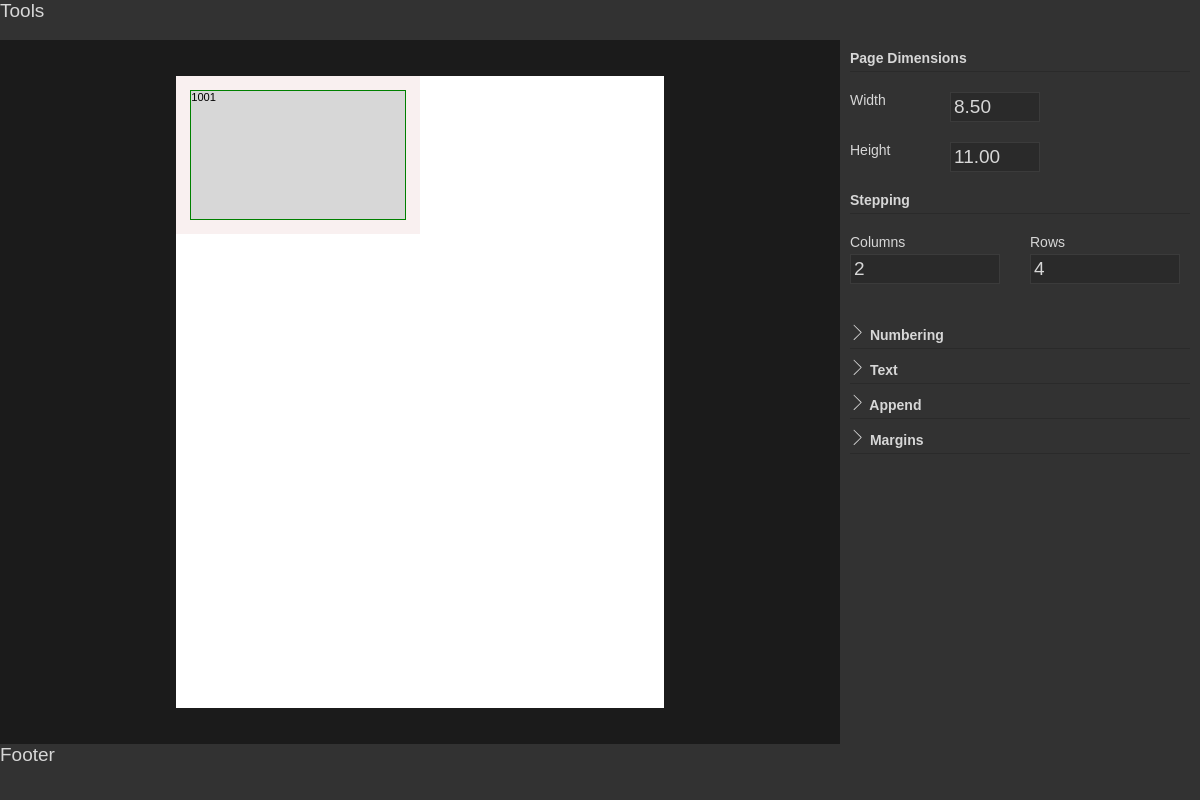
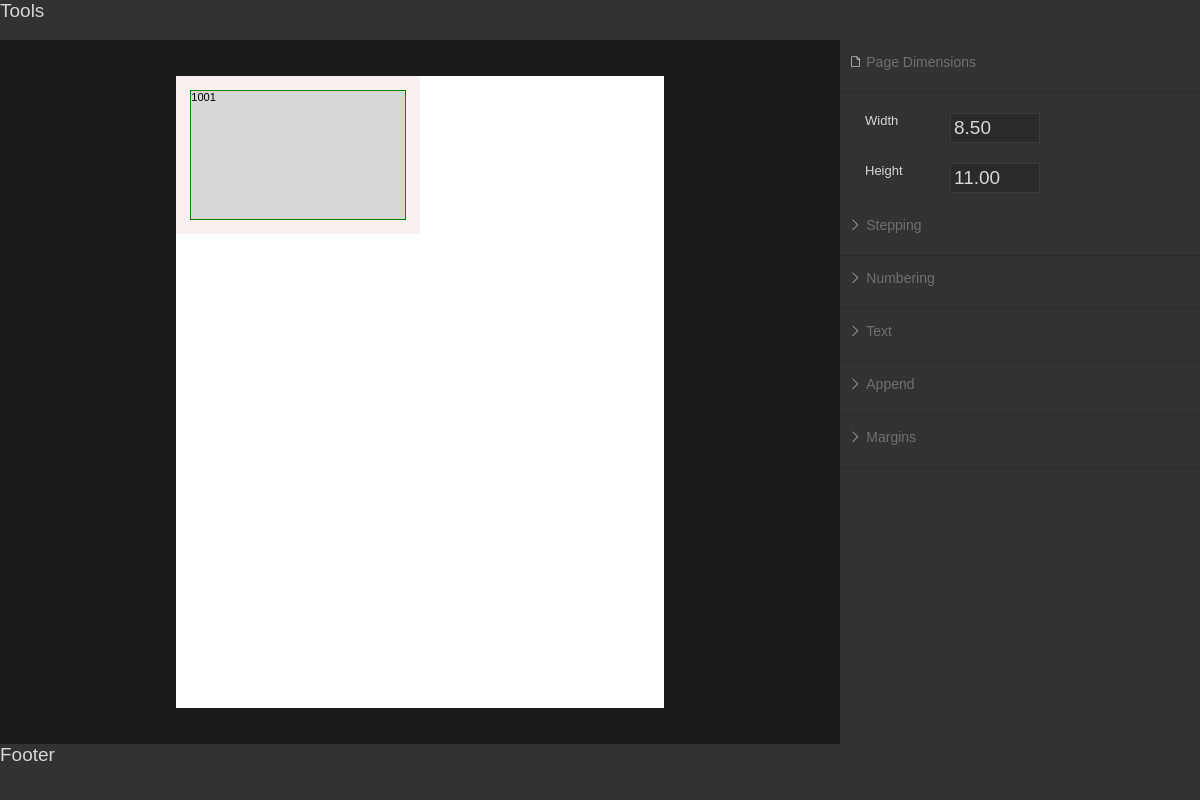
Before and after one commit to leografx/step, an Electron app: page index.html in a window 1200 px wide. Drawn offline with Linux system fonts and the light colour scheme; a web font is replaced by a local one.

Commit message:
collapsible improved

```diff
--- a/index.html
+++ b/index.html
@@ -14,15 +14,20 @@
 
         <div id="canvas-area" class="item" style="width: 100%; height: 100%;">
             <div id="canvas-page">
+                <div class="trim-size">
                     <div id="page-margin-top">&nbsp;</div>
                     <div id="page-margin-left">&nbsp;</div>
                     <div id="page-margin-right">&nbsp;</div>
                     <div id="page-margin-bottom">&nbsp;</div>
                 </div>
             </div>
+        </div>
 
         <div id="page-properties">
-            <h6>Page Dimensions</h6>
+            <div class="collapsible-trigger">
+                <img class="chevron" src="images/lnr-file-empty.svg" alt="page">
+                <span>Page Dimensions</span>
+            </div>
             <div class="input-group">
                 <label for="width">Width</label>
                 <input type="number" name="width" max="19.00" min="1" step=".125" id="width" value="8.50">
@@ -31,8 +36,11 @@
                 <label for="height">Height</label>
                 <input type="number" name="height" max="19.00" min="1" step=".125" id="height" value="11.00">
             </div>
-
-            <h6>Stepping</h6>
+            <div id="stepping" class="collapsible-trigger">
+                <img class="chevron" src="images/lnr-chevron-right.svg" alt="stepping" />
+                <span>Stepping</span>
+            </div>
+            <section id="toggle-stepping">
                 <div class="col-2">
                     <div>
                         <label for="columns">Columns</label>
@@ -43,11 +51,12 @@
                         <input type="number" name="rows" min="1" id="rows" value="4">
                     </div>
                 </div>
+            </section>
+            <div id="numbering" class="collapsible-trigger">
+                <img class="chevron" src="images/lnr-chevron-right.svg" alt="numbering" />
+                <span>Numbering</span>
+            </div>
 
-            <h6>
-                <img class="chevron" id="numbering" src="images/lnr-chevron-right.svg" alt="numbering" />
-                Numbering
-            </h6>
             <section id="toggle-numbering">
                 <div class="input-group-l">
                     <label for="quantity">Quantity</label>
@@ -62,32 +71,34 @@
                     <input type="checkbox" name="left-pad" id="left-pad" />
                 </div>
             </section>
-
-            <h6> <img class="chevron" id="textformat" src="images/lnr-chevron-right.svg" alt="text" /> Text</h6>
-            <section id="toggle-textformat">
+            <div id="text-format" class="collapsible-trigger">
+                <img class="chevron" src="images/lnr-chevron-right.svg" alt="text" />
+                <span>Text</span>
+            </div>
+            <section id="toggle-text-format">
                 <div class="input-group">
                     <label for="">Align</label>
                     <div>
-                        <img class="align" id="left" src="images/lnr-text-align-left-active.svg"
-                            alt="images/lnr-text-align-left-active.svg">
-                        <img class="align" id="center" src="images/lnr-text-align-center.svg"
-                            alt="images/lnr-text-align-center-active.svg">
-                        <img class="align" id="right" src="images/lnr-text-align-right.svg"
-                            alt="images/lnr-text-align-right-active.svg">
+                        <img class="align" id="left" src="images/lnr-text-align-left-active.svg" alt="images/lnr-text-align-left-active.svg">
+                        <img class="align" id="center" src="images/lnr-text-align-center.svg" alt="images/lnr-text-align-center-active.svg">
+                        <img class="align" id="right" src="images/lnr-text-align-right.svg" alt="images/lnr-text-align-right-active.svg">
                     </div>
                 </div>
                 <div class="input-group-l">
-                    <label for="font-size">Font Size</label>
+                    <label for="font-size">Size</label>
                     <input type="number" name="font-size" min="1.00" step="1" id="font-size" value="14.0">
                 </div>
                 <div class="input-group-l">
-                    <label for="font-color">Font Color</label>
+                    <label for="font-color">Color</label>
                     <input type="color" name="font-color" id="font-color" value="#000000">
                 </div>
 
             </section>
 
-            <h6> <img class="chevron" id="append" src="images/lnr-chevron-right.svg" alt="append" /> Append</h6>
+            <div id="append" class="collapsible-trigger">
+                <img class="chevron" src="images/lnr-chevron-right.svg" alt="append" />
+                <span>Append</span>
+            </div>
             <section id="toggle-append">
                 <div class="col-2">
                     <div>
@@ -102,24 +113,24 @@
             </section>
 
 
+            <div id="margins" class="collapsible-trigger">
+                <img class="chevron" src="images/lnr-chevron-right.svg" alt="margins" />
+                <span>Margins</span>
+            </div>
 
-            <h6> <img class="chevron" id="margins" src="images/lnr-chevron-right.svg" alt="margins" /> Margins</h6>
             <section id="toggle-margins">
                 <div class="col-2">
                     <div>
                         <label for="margin-top">Top</label>
                         <input type="number" name="margin-top" min="0" max="19" step=".125" id="margin-top" value=".25">
                         <label for="margin-left">Left</label>
-                        <input type="number" name="margin-left" min="0" max="19" step=".125" id="margin-left"
-                            value=".25">
+                        <input type="number" name="margin-left" min="0" max="19" step=".125" id="margin-left" value=".25">
                     </div>
                     <div>
                         <label for="margin-bottom">Bottom</label>
-                        <input type="number" name="margin-bottom" min="0" max="19" step=".125" id="margin-bottom"
-                            value=".25">
+                        <input type="number" name="margin-bottom" min="0" max="19" step=".125" id="margin-bottom" value=".25">
                         <label for="margin-right">Right</label>
-                        <input type="number" name="margin-right" min="0" max="19" step=".125" id="margin-right"
-                            value=".25">
+                        <input type="number" name="margin-right" min="0" max="19" step=".125" id="margin-right" value=".25">
                     </div>
                 </div>
             </section>
--- a/renderer.js
+++ b/renderer.js
@@ -9,8 +9,9 @@ function setDOMPageProperties() {
 
 function applyListeners() {
     setDOMPageProperties();
+    document.querySelector('#stepping').addEventListener("click", toggle);
     document.querySelector('#numbering').addEventListener("click", toggle);
-    document.querySelector('#textformat').addEventListener("click", toggle);
+    document.querySelector('#text-format').addEventListener("click", toggle);
     document.querySelector('#append').addEventListener("click", toggle);
     document.querySelector('#margins').addEventListener("click", toggle);
 
@@ -24,19 +25,23 @@ function applyListeners() {
 }
 
 function toggle(e) {
-    const section = document.getElementById('toggle-' + e.target.id);
+    const section = document.getElementById('toggle-' + e.target.parentNode.id);
     const chevronRight = 'images/lnr-chevron-right.svg';
     const chevronDown = 'images/lnr-chevron-down.svg';
 
-    console.log(section.style.display, e);
-    if (section.style.display !== 'grid') {
-        section.style.display = 'grid';
-        e.target.src = chevronDown;
-    } else {
-        section.style.display = 'none';
-        e.target.src = chevronRight;
+    try {
+        if (section.style.display !== 'grid') {
+            section.style.display = 'grid';
+            e.target.parentNode.firstElementChild.src = chevronDown;
+            e.target.parentNode.style.borderBottom = '0px';
+        } else {
+            section.style.display = 'none';
+            e.target.parentNode.firstElementChild.src = chevronRight;
+            e.target.parentNode.style.borderBottom = '1px solid #2A2A2A';
+        }
+    } catch {
+        console.log('Oops!');
     }
-
 }
 
 function changeTextAlignment(e) {
@@ -234,7 +239,7 @@ function updateNumberBox() {
 
 
 (function onInit() {
-    window.onresize = function () {
+    window.onresize = function() {
         calculateScaleFactor();
         setCanvasPageSize();
         updateMargins();
--- a/style.css
+++ b/style.css
@@ -105,10 +105,11 @@ h6 {
 }
 
 h6 {
-    font-size: 14px;
+    font-size: 12px;
 }
 
-div>h6 {
+h6 {
+    display: inline;
     border-bottom: 1px solid #2A2A2A;
     margin-bottom: 10px;
     padding-bottom: 5px;
@@ -121,6 +122,12 @@ div>h6 {
 
 .input-group-l input[type=number] {
     width: 150px;
+}
+
+.input-group label,
+.input-group-l label {
+    font-size: 13px;
+    margin-left: 25px;
 }
 
 .col-2 div input {
@@ -180,11 +187,40 @@ div>h6 {
     overflow: auto;
 }
 
-
-section#toggle-numbering, section#toggle-textformat, section#toggle-append, section#toggle-margins {
+section#toggle-numbering,
+section#toggle-text-format,
+section#toggle-append,
+section#toggle-margins,
+section#toggle-stepping {
+    border-bottom: 1px solid #2A2A2A;
     display: none;
 }
 
 .chevron {
-    height: 16px;
+    height: 11px;
+    cursor: pointer;
+    margin-left: 10px;
 }
+
+div>span {
+    color: #707070;
+    font-size: 14px;
+}
+
+#numbering,
+#text-format,
+#append,
+#margins {
+    cursor: pointer;
+}
+
+.collapsible-trigger {
+    margin: 10px 0px;
+    padding-bottom: 20px;
+    border-bottom: 1px solid #2A2A2A;
+    cursor: pointer;
+}
+
+.collapsible-trigger span:hover {
+    color: #ffffff;
+}
```
Also changed, not shown: images/lnr-file-empty.svg (added). Lines whose indentation alone changed are shown as unchanged.
